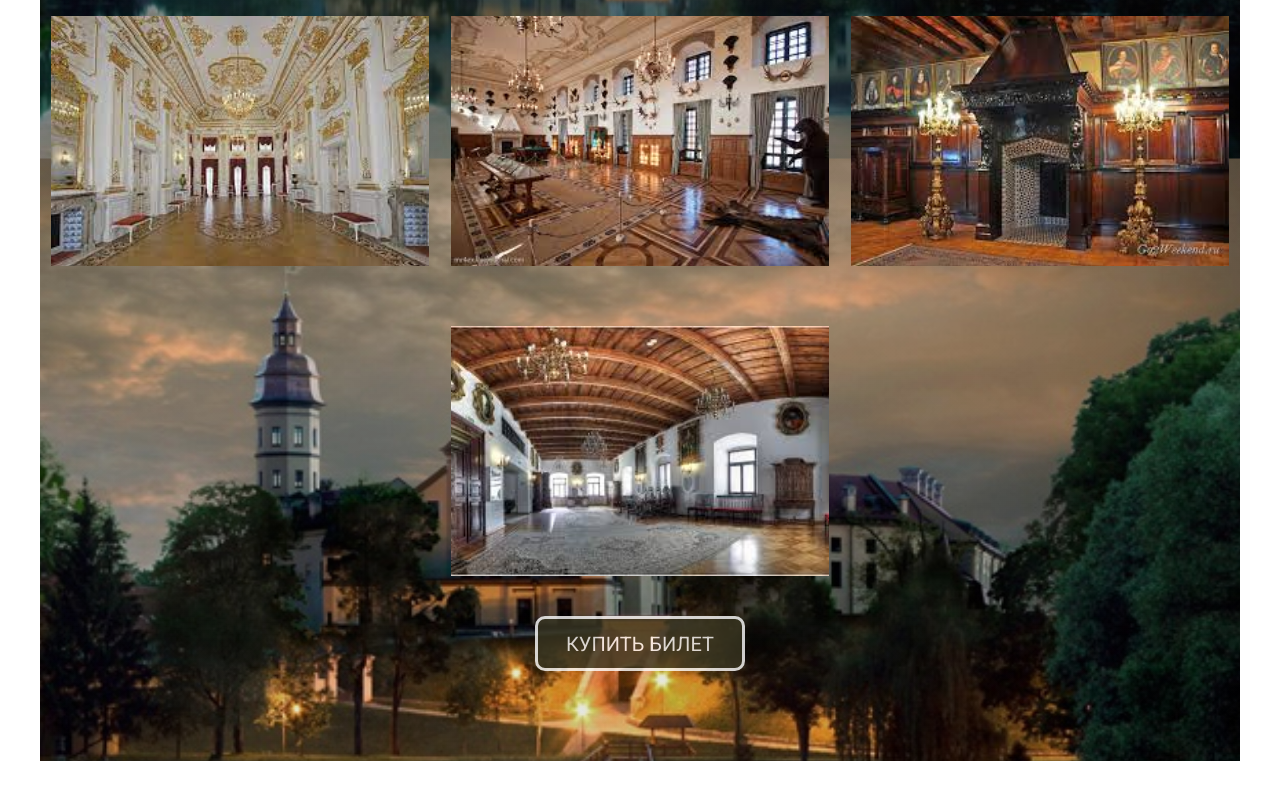
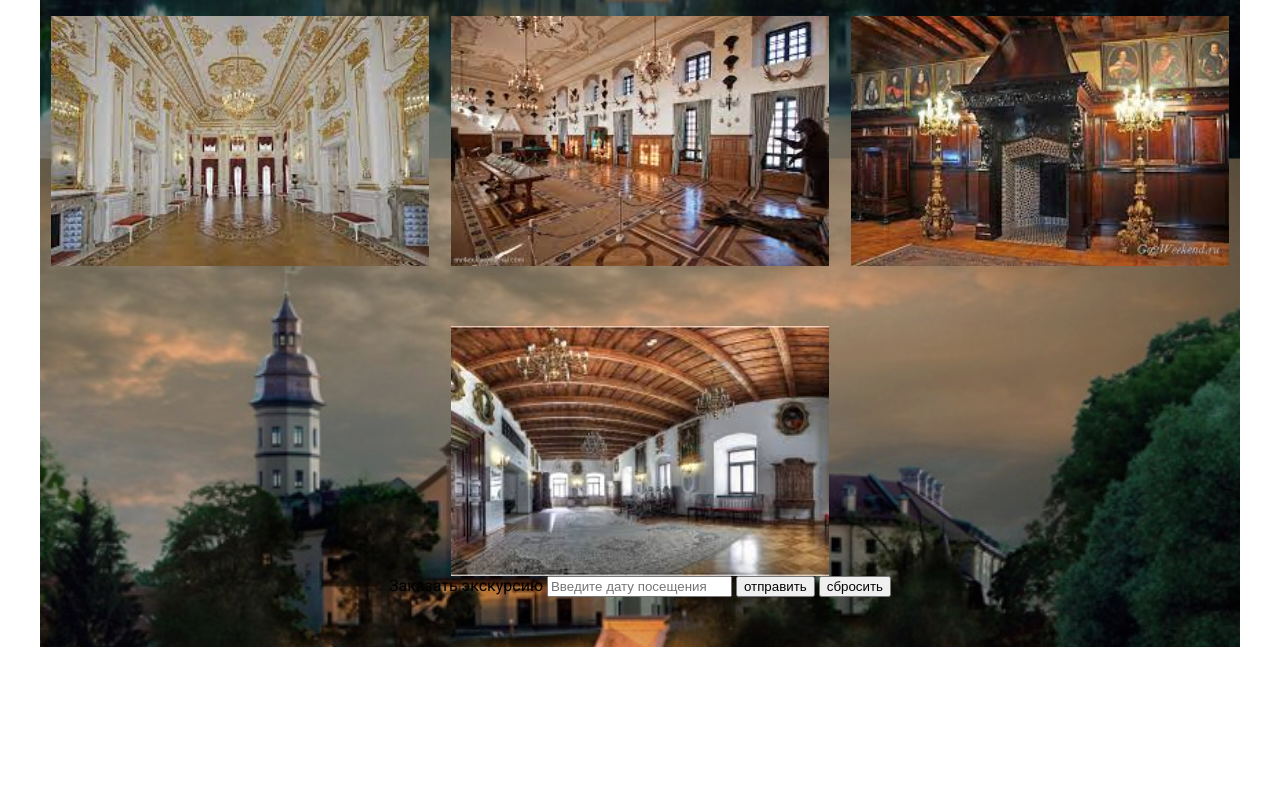
Before and after one commit to Dmitriynsv/home-work5, a plain HTML site: page index.html in a window 1280 px wide. Shown: the part 823-1622 px from the top of the page. Drawn offline with Linux system fonts and the light colour scheme.

Commit message:
Update index.html

```diff
--- a/index.html
+++ b/index.html
@@ -1,16 +1,17 @@
 <!DOCTYPE html>
 <html lang="en">
-
   <head>
-    <meta charset="UTF-8">
-    <meta http-equiv="X-UA-Compatible" content="IE=edge">
-    <meta name="viewport" content="width=device-width, initial-scale=1.0">
-    <link rel="preconnect" href="https://fonts.googleapis.com">
-    <link rel="preconnect" href="https://fonts.gstatic.com" crossorigin>
-    <link href="https://fonts.googleapis.com/css2?family=Lato&family=Roboto&display=swap" rel="stylesheet">
-    <link rel="stylesheet" href="styles.css">
+    <meta charset="UTF-8" />
+    <meta http-equiv="X-UA-Compatible" content="IE=edge" />
+    <meta name="viewport" content="width=device-width, initial-scale=1.0" />
+    <link rel="preconnect" href="https://fonts.googleapis.com" />
+    <link rel="preconnect" href="https://fonts.gstatic.com" crossorigin />
+    <link
+      href="https://fonts.googleapis.com/css2?family=Lato&family=Roboto&display=swap"
+      rel="stylesheet"
+    />
+    <link rel="stylesheet" href="styles.css" />
     <title>Nesvizh</title>
-
   </head>
 
   <body>
@@ -27,32 +28,55 @@
           <div class="about__article_image"></div>
           <div class="about__article_description">
             <h4>Краткая справка</h4>
-                    <p>Несвижский замок — дворцово-замковый комплекс, находящийся в северо-восточной части города
-                        Несвижа в
-                        Минской области, памятник архитектуры XVI-XVIII веков. Заложен князем Н. Х. Радзивиллом Сироткой
-                        в
-                        1583 году, на месте деревянного замка (1533).</p>
+            <p>
+              Несвижский замок — дворцово-замковый комплекс, находящийся в
+              северо-восточной части города Несвижа в Минской области, памятник
+              архитектуры XVI-XVIII веков. Заложен князем Н. Х. Радзивиллом
+              Сироткой в 1583 году, на месте деревянного замка (1533).
+            </p>
           </div>
         </div>
 
         <section class="photos">
           <h2 class="photos__title">Фото замка внутри</h2>
           <div class="photos__conteiner">
-                    <div class="photos__conteiner__photo photos__conteiner__photo_element_1 "></div>
-                    <div class="photos__conteiner__photo photos__conteiner__photo_element_2 "></div>
-                    <div class="photos__conteiner__photo photos__conteiner__photo_element_3 "></div>
-                    <div class="photos__conteiner__photo photos__conteiner__photo_element_4 "></div>
+            <div
+              class="photos__conteiner__photo photos__conteiner__photo_element_1"
+            ></div>
+            <div
+              class="photos__conteiner__photo photos__conteiner__photo_element_2"
+            ></div>
+            <div
+              class="photos__conteiner__photo photos__conteiner__photo_element_3"
+            ></div>
+            <div
+              class="photos__conteiner__photo photos__conteiner__photo_element_4"
+            ></div>
           </div>
         </section>
 
         <section class="footer">
-                <div class="btn">Купить билет</div>
+          <form
+            action="mailto:mobedin@inbox.ru"
+            method="post"
+            class="form"
+            target="_blank"
+          >
+            <label for="input-name" class="form__label"
+              >Заказать экскурсию</label
+            >
+            <input
+              type="text"
+              placeholder="Введите дату посещения"
+              id="input-name"
+              class="form__input-name"
+            />
+
+            <input type="submit" value="отправить" class="form__input-submit" />
+            <input type="reset" value="сбросить" class="form__input-reset" />
+          </form>
         </section>
-
-
       </section>
     </div>
-
   </body>
-
 </html>
```
Lines whose indentation alone changed are shown as unchanged.
